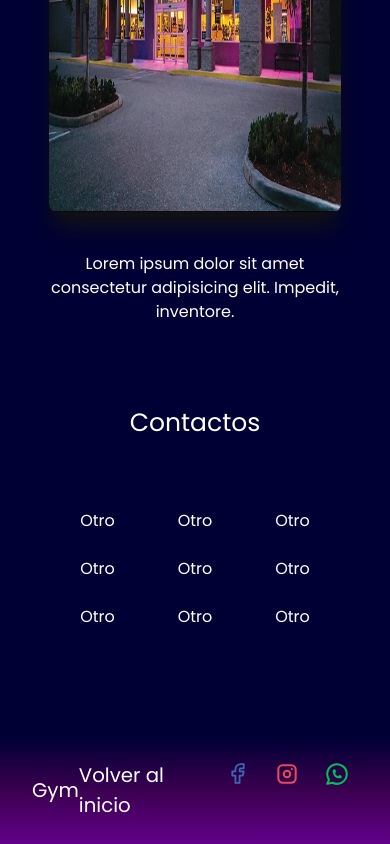
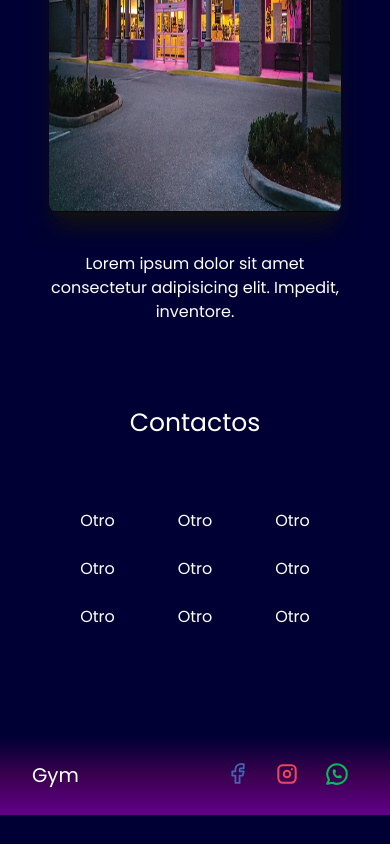
Before and after one commit to BryanGordon/gym, a React (Vite) app: page /contactos in a window 390 px wide. Shown: the part 1623-2467 px from the top of the page. After the commit the page ends 2438 px from the top, so only its background shows below. Built offline with nearby package versions, Linux system fonts and the light colour scheme.

Commit message:
Add responsive styles

```diff
--- a/src/components/Footer.tsx
+++ b/src/components/Footer.tsx
@@ -7,7 +7,7 @@ export function Footer () {
     <footer className='w-full p-6 mt-auto bg-gradient-to-b from-[#000034] via-[#3B0050] to-[#620089]'>
       <div className='flex justify-between px-2'>
         <span className='content-center text-navText'>Gym</span>
-        <span className='content-center text-navText footer-text transition ease-in-out duration-200'>
+        <span className='content-center text-navText footer-text transition ease-in-out duration-200 max-[630px]:hidden'>
           <a className='hover:text-[#dabef4ea] transition ease-in-out duration-200' href='#top'>
             Volver al inicio
           </a>
```
